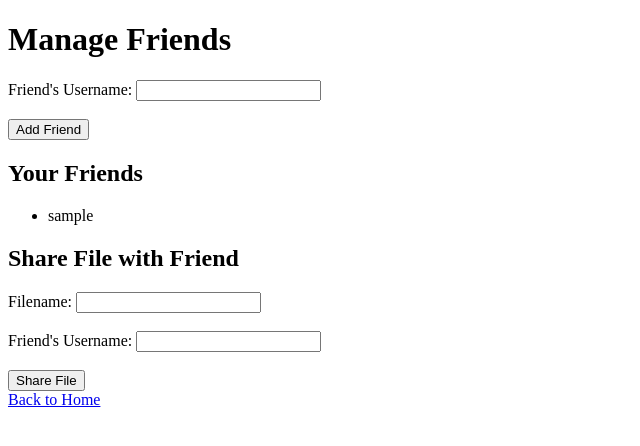
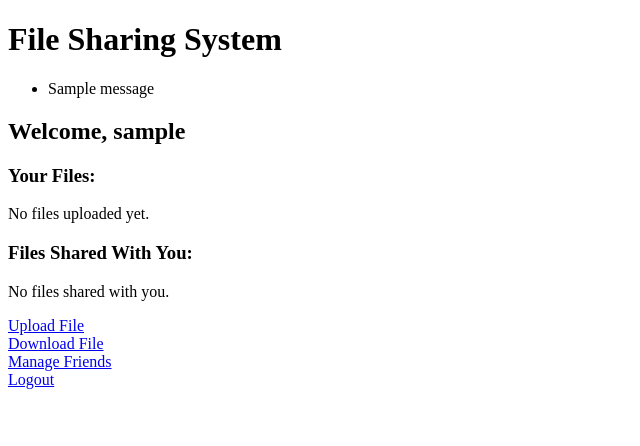
Before and after one commit to AshutoshChaudhary-lgtm/secure_file_sharing, a Django app: page /friends/ in a window 1280 px wide. Shown: the top 446 px of the page, without its empty margins (0-640 px from the left). Run offline with Django 5.2, Linux system fonts and the light colour scheme; a user stored in the database is signed in; tables that the repository leaves empty hold one stand-in row (values such as "Sample post"); one stand-in notice (Sample message) is shown; parts of the project's set-up code (start-up, migrations or seed data) failed here and were passed over.

Commit message:
Enhance user interface for file sharing system; add message display and improve login, registration, and upload templates

```diff
--- a/app/templates/friends.html
+++ b/app/templates/friends.html
@@ -1,30 +1,60 @@
+<!-- app/templates/index.html -->
 <!DOCTYPE html>
 <html lang="en">
 <head>
     <meta charset="UTF-8">
-    <title>Manage Friends</title>
+    <title>File Sharing System</title>
 </head>
 <body>
-    <h1>Manage Friends</h1>
-    <form action="/friends" method="post">
-        <label for="friend_username">Friend's Username:</label>
-        <input type="text" id="friend_username" name="friend_username" required><br><br>
-        <input type="submit" value="Add Friend">
-    </form>
-    <h2>Your Friends</h2>
-    <ul>
-        {% for friend in friends %}
-            <li>{{ friend.username }}</li>
-        {% endfor %}
-    </ul>
-    <h2>Share File with Friend</h2>
-    <form action="/share" method="post">
-        <label for="filename">Filename:</label>
-        <input type="text" id="filename" name="filename" required><br><br>
-        <label for="friend_username">Friend's Username:</label>
-        <input type="text" id="friend_username" name="friend_username" required><br><br>
-        <input type="submit" value="Share File">
-    </form>
-    <a href="/">Back to Home</a>
+    <h1>File Sharing System</h1>
+
+    {% if messages %}
+        <ul>
+            {% for message in messages %}
+                <li{% if message.tags %} class="{{ message.tags }}"{% endif %}>{{ message }}</li>
+            {% endfor %}
+        </ul>
+    {% endif %}
+
+    {% if user.is_authenticated %}
+        <h2>Welcome, {{ user.username }}</h2>
+        <h3>Your Files:</h3>
+        {% if files %}
+            <ul>
+                {% for file in files %}
+                    <li>{{ file.filename }}</li>
+                {% endfor %}
+            </ul>
+        {% else %}
+            <p>No files uploaded yet.</p>
+        {% endif %}
+
+        <h3>Files Shared With You:</h3>
+        {% if shared_files %}
+            <ul>
+                {% for file_share in shared_files %}
+                    <li>{{ file_share.file.filename }} (from {{ file_share.file.user.username }})</li>
+                {% endfor %}
+            </ul>
+        {% else %}
+            <p>No files shared with you.</p>
+        {% endif %}
+
+        <a href="{% url 'upload_file' %}">Upload File</a><br>
+        <a href="{% url 'download_file' %}">Download File</a><br>
+        <a href="{% url 'friends' %}">Manage Friends</a><br>
+        <a href="{% url 'logout' %}">Logout</a><br>
+    {% else %}
+        {% if messages %}
+            <ul>
+                {% for message in messages %}
+                    <li{% if message.tags %} class="{{ message.tags }}"{% endif %}>{{ message }}</li>
+                {% endfor %}
+            </ul>
+        {% endif %}
+
+        <a href="{% url 'register' %}">Register</a><br>
+        <a href="{% url 'login' %}">Login</a><br>
+    {% endif %}
 </body>
 </html>
--- a/app/views.py
+++ b/app/views.py
@@ -58,6 +58,9 @@ def register(request):
         form = UserRegistrationForm()
     return render(request, 'register.html', {'form': form})
 
+
+
+@login_required
 def user_login(request):
     """User login view."""
     if request.method == 'POST':
```
Also changed, not shown: app/templates/login.html (+12 -0 lines), app/templates/register.html (+11 -0 lines), app/templates/upload.html (+11 -0 lines).
